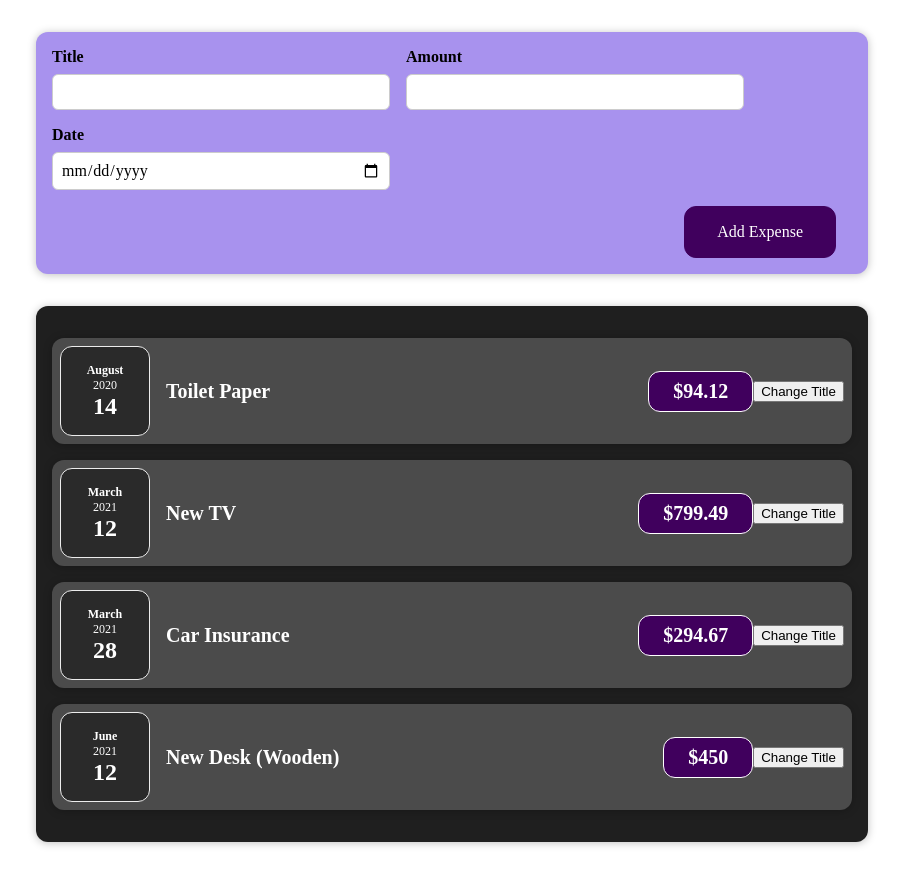
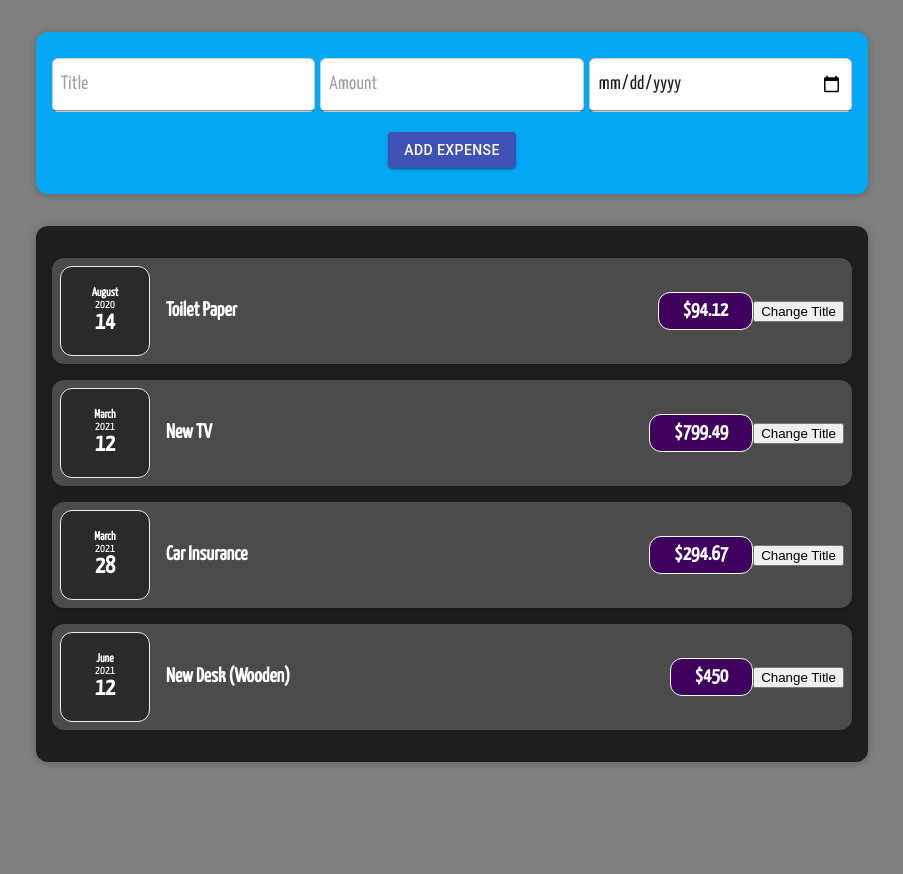
Before and after one commit to ciamac-da/react-expense-tracker-app, a React (Create React App) app: page / in a window 1280 px wide. Shown: the whole page, without its empty margins (188-1091 px from the left). After the commit the page ends 800 px from the top, so only its background shows below. Built offline with nearby package versions, Linux system fonts and the light colour scheme.

Commit message:
Verified by Marti4n v1.0.2

```diff
--- a/package.json
+++ b/package.json
@@ -4,6 +4,8 @@
   "version": "0.1.0",
   "private": true,
   "dependencies": {
+    "@material-ui/core": "^4.11.3",
+    "@material-ui/icons": "^4.11.2",
     "@testing-library/jest-dom": "^5.11.4",
     "@testing-library/react": "^11.1.0",
     "@testing-library/user-event": "^12.1.10",
--- a/public/index.html
+++ b/public/index.html
@@ -4,40 +4,19 @@
     <meta charset="utf-8" />
     <link rel="icon" href="%PUBLIC_URL%/favicon.ico" />
     <meta name="viewport" content="width=device-width, initial-scale=1" />
-    <meta name="theme-color" content="#000000" />
+<link rel="preconnect" href="https://fonts.gstatic.com">
+<link href="https://fonts.googleapis.com/css2?family=Yanone+Kaffeesatz&display=swap" rel="stylesheet">
+<meta name="theme-color" content="#000000" />
     <meta
       name="description"
       content="Web site created using create-react-app"
     />
     <link rel="apple-touch-icon" href="%PUBLIC_URL%/logo192.png" />
-    <!--
-      manifest.json provides metadata used when your web app is installed on a
-      user's mobile device or desktop. See https://developers.google.com/web/fundamentals/web-app-manifest/
-    -->
     <link rel="manifest" href="%PUBLIC_URL%/manifest.json" />
-    <!--
-      Notice the use of %PUBLIC_URL% in the tags above.
-      It will be replaced with the URL of the `public` folder during the build.
-      Only files inside the `public` folder can be referenced from the HTML.
-
-      Unlike "/favicon.ico" or "favicon.ico", "%PUBLIC_URL%/favicon.ico" will
-      work correctly both with client-side routing and a non-root public URL.
-      Learn how to configure a non-root public URL by running `npm run build`.
-    -->
     <title>React App</title>
   </head>
   <body>
     <noscript>You need to enable JavaScript to run this app.</noscript>
     <div id="root"></div>
-    <!--
-      This HTML file is a template.
-      If you open it directly in the browser, you will see an empty page.
-
-      You can add webfonts, meta tags, or analytics to this file.
-      The build step will place the bundled scripts into the <body> tag.
-
-      To begin the development, run `npm start` or `yarn start`.
-      To create a production bundle, use `npm run build` or `yarn build`.
-    -->
   </body>
 </html>
--- a/src/components/NewExpense/ExpenseForm.css
+++ /dev/null
@@ -1,27 +0,0 @@
-
-.new-expense__controls {
-    display: flex;
-    flex-wrap: wrap;
-    gap: 1rem;
-    margin-bottom: 1rem;
-    text-align: left;
-  }
-
-  .new-expense__control label {
-    font-weight: bold;
-    margin-bottom: 0.5rem;
-    display: block;
-  }
-
-  .new-expense__control input {
-    font: inherit;
-    padding: 0.5rem;
-    border-radius: 6px;
-    border: 1px solid #ccc;
-    width: 20rem;
-    max-width: 100%;
-  }
-
-  .new-expense__actions {
-    text-align: right;
-  }
--- a/src/components/NewExpense/ExpenseForm.js
+++ b/src/components/NewExpense/ExpenseForm.js
@@ -1,8 +1,9 @@
 import React, { useState } from 'react';
-
-import './ExpenseForm.css';
+import {Input , Button }from '@material-ui/core/';
+import myStyle from "./ExpenseFormStyle";
 
 const ExpenseForm = () => {
+  const classes = myStyle()
   const [enteredTitle, setEnteredTitle] = useState('');
   const [enteredAmount, setEnteredAmount] = useState('');
   const [enteredDate, setEnteredDate] = useState('');
@@ -41,32 +42,43 @@ const ExpenseForm = () => {
 
   return (
     <form>
-      <div className='new-expense__controls'>
-        <div className='new-expense__control'>
-          <label>Title</label>
-          <input type='text' onChange={titleChangeHandler} />
-        </div>
-        <div className='new-expense__control'>
-          <label>Amount</label>
-          <input
-            type='number'
-            min='0.01'
-            step='0.01'
-            onChange={amountChangeHandler}
-          />
-        </div>
-        <div className='new-expense__control'>
-          <label>Date</label>
-          <input
-            type='date'
-            min='2019-01-01'
-            max='2022-12-31'
-            onChange={dateChangeHandler}
-          />
-        </div>
+      <div className={classes.form}>
+  <Input
+  placeholder="Title"
+  className={classes.input}
+  onChange={titleChangeHandler}
+     />
+  <Input
+  placeholder="Amount"
+  type="number"
+  min="0.01"
+  step="0.01"
+  className={classes.input}
+  onChange={amountChangeHandler}
+  />
+
+  <Input
+    /*
+    ....########.....###....########.########
+    ....##.....##...##.##......##....##......
+    ....##.....##..##...##.....##....##......
+    ....##.....##.##.....##....##....######..
+    ....##.....##.#########....##....##......
+    ....##.....##.##.....##....##....##......
+    ....########..##.....##....##....########
+    */
+  className={classes.input}
+  placeholder="Date"
+  type="date"
+  onChange={dateChangeHandler}
+  />
       </div>
       <div className='new-expense__actions'>
-        <button type='submit'>Add Expense</button>
+        <Button
+        className={classes.button}
+        type='submit'
+        variant="contained" color="primary"
+        >Add Expense</Button>
       </div>
     </form>
   );
--- /dev/null
+++ b/src/components/NewExpense/ExpenseFormStyle.js
@@ -0,0 +1,33 @@
+import { makeStyles } from '@material-ui/core/styles';
+
+
+const useStyles = makeStyles((theme)=>({
+
+  form: {
+    display:"flex",
+    flexDirection:"row",
+    gap:"5px"
+  },
+
+  input : {
+    font: "inherit",
+    margin:"auto",
+    marginTop:"10px",
+    fontSize:"1.2rem",
+    marginBottom:"10px",
+    alignItems:"center !important",
+    padding: "0.5rem",
+    borderRadius: "6px",
+    border: "1px solid #ccc",
+    width: "20rem",
+    maxWidth: "100%",
+    background:"white"
+  },
+  button:{
+    marginTop:"10px",
+    marginBottom:"10px"
+  }
+
+  }));
+
+  export default useStyles;
--- a/src/components/NewExpense/NewExpense.css
+++ /dev/null
@@ -1,39 +0,0 @@
-
-.new-expense {
-    background-color: #a892ee;
-    padding: 1rem;
-    margin: 2rem auto;
-    width: 50rem;
-    max-width: 95%;
-    border-radius: 12px;
-    text-align: center;
-    box-shadow: 0 1px 8px rgba(0, 0, 0, 0.25);
-  }
-
-  .new-expense button {
-    font: inherit;
-    cursor: pointer;
-    padding: 1rem 2rem;
-    border: 1px solid #40005d;
-    background-color: #40005d;
-    color: white;
-    border-radius: 12px;
-    margin-right: 1rem;
-  }
-
-  .new-expense button:hover,
-  .new-expense button:active {
-    background-color: #510674;
-    border-color: #510674;
-  }
-
-  .new-expense button.alternative {
-    color: #220131;
-    border-color: transparent;
-    background-color: transparent;
-  }
-
-  .new-expense button.alternative:hover,
-  .new-expense button.alternative:active {
-    background-color: #ddb3f8;
-  }
--- a/src/components/NewExpense/NewExpense.js
+++ b/src/components/NewExpense/NewExpense.js
@@ -1,11 +1,11 @@
 import React from 'react';
-
 import ExpenseForm from './ExpenseForm';
-import './NewExpense.css';
+import myStyle from "./NewExpenseStyle";
 
 const NewExpense = () => {
+  const classes = myStyle()
   return (
-    <div className='new-expense'>
+    <div className={classes.newExpense}>
       <ExpenseForm />
     </div>
   );
--- /dev/null
+++ b/src/components/NewExpense/NewExpenseStyle.js
@@ -0,0 +1,19 @@
+import { makeStyles } from '@material-ui/core/styles';
+
+
+const useStyles = makeStyles((theme)=>({
+    newExpense : {
+        backgroundColor: "#03a9f4",
+        padding: "1rem",
+        margin: "2rem auto",
+        width: "50rem",
+        maxWidth: "95%",
+        borderRadius: "12px",
+        textAlign: "center",
+        boxShadow: "0 1px 8px rgba(0, 0, 0, 0.25)"
+      }
+
+
+  }));
+
+  export default useStyles;
--- a/src/containers/App.js
+++ b/src/containers/App.js
@@ -1,9 +1,10 @@
 import React from 'react';
-
 import NewExpense from '../components/NewExpense/NewExpense';
 import Expenses from '../components/Expenses/Expenses';
+import myStyle from "./AppStyle";
 
 const App = () => {
+  const classes = myStyle()
   const expenses = [
     {
       id: 'e1',
@@ -11,7 +12,11 @@ const App = () => {
       amount: 94.12,
       date: new Date(2020, 7, 14),
     },
-    { id: 'e2', title: 'New TV', amount: 799.49, date: new Date(2021, 2, 12) },
+    {
+      id: 'e2',
+     title: 'New TV',
+     amount: 799.49,
+     date: new Date(2021, 2, 12) },
     {
       id: 'e3',
       title: 'Car Insurance',
@@ -29,7 +34,7 @@ const App = () => {
 
 
   return (
-    <div>
+    <div className={classes.app}>
       <NewExpense />
       <Expenses items={expenses} />
     </div>
--- /dev/null
+++ b/src/containers/AppStyle.js
@@ -0,0 +1,12 @@
+import { makeStyles } from '@material-ui/core/styles';
+
+
+const useStyles = makeStyles((theme)=>({
+    app : {
+        fontFamily: "'Yanone Kaffeesatz', sans-serif"
+    }
+
+
+  }));
+
+  export default useStyles;
--- a/src/index.js
+++ b/src/index.js
@@ -1,6 +1,7 @@
 import React from 'react';
 import ReactDOM from 'react-dom';
 import App from './containers/App';
+import "./style.css";
 
 ReactDOM.render(
   <React.StrictMode>
--- /dev/null
+++ b/src/style.css
@@ -0,0 +1,6 @@
+body {
+    box-sizing: border-box;
+    margin: 0;
+    padding:0;
+    background: gray;
+}
```
Also changed, not shown: 2 other files (tests, documents, lock files or other folders).
